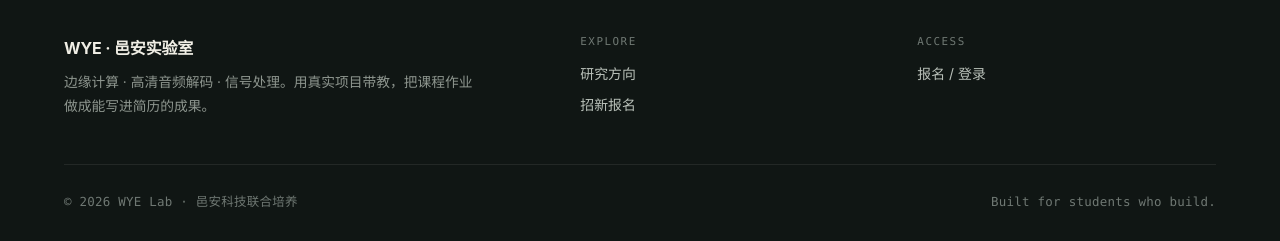
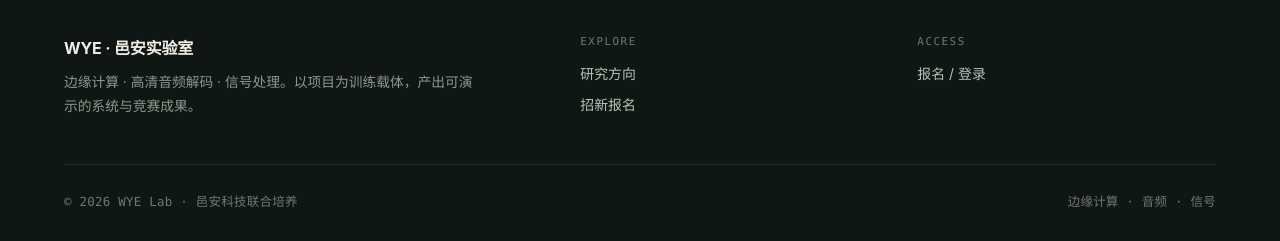
Before and after one commit to ISSA-lab210/ISSA-lab210.github.io, a plain HTML site: page join.html in a window 1280 px wide. Shown: the part 909-1150 px from the top of the page. Drawn offline with Linux system fonts and the light colour scheme.

Commit message:
Sync footer copy on join page

```diff
--- a/join.html
+++ b/join.html
@@ -310,7 +310,7 @@
     <div class="footer-grid">
       <div>
         <p class="footer-brand">WYE · 邑安实验室</p>
-        <p class="footer-desc">边缘计算 · 高清音频解码 · 信号处理。用真实项目带教，把课程作业做成能写进简历的成果。</p>
+        <p class="footer-desc">边缘计算 · 高清音频解码 · 信号处理。以项目为训练载体，产出可演示的系统与竞赛成果。</p>
       </div>
       <div class="footer-col">
         <h4>Explore</h4>
@@ -324,7 +324,7 @@
     </div>
     <div class="footer-bottom">
       <span>© 2026 WYE Lab · 邑安科技联合培养</span>
-      <span>Built for students who build.</span>
+      <span>边缘计算 · 音频 · 信号</span>
     </div>
   </div>
 </footer>
```
